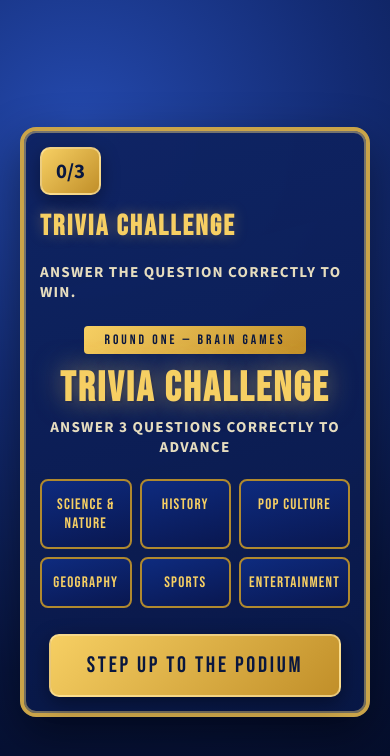
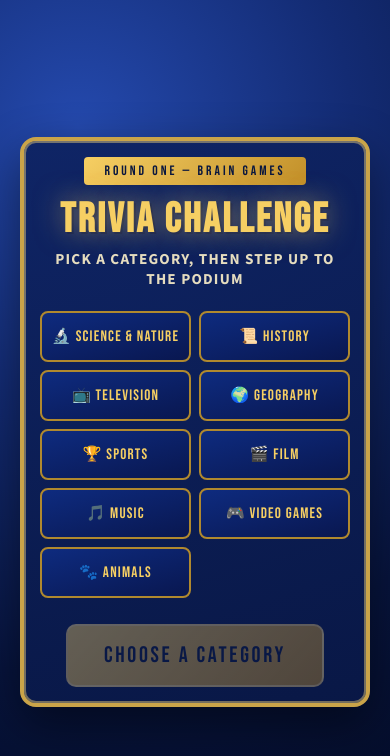
Before and after one commit to julisam101/braingames, a plain HTML site: page roundone.html in a window 390 px wide. Drawn offline with nearby package versions, Linux system fonts and the light colour scheme; no server answers.

Commit message:
final touches

```diff
--- a/roundone.html
+++ b/roundone.html
@@ -280,7 +280,12 @@
             grid-template-columns: repeat(3, 1fr);
             gap: 8px;
             margin: 0 auto 26px;
-            max-width: 480px;
+            max-width: 520px;
+        }
+        @media (max-width: 420px) {
+            .intro-categories {
+                grid-template-columns: repeat(2, 1fr);
+            }
         }
         .category-tile {
             background: linear-gradient(165deg, #0e2b7f 0%, #091750 100%);
@@ -292,6 +297,20 @@
             letter-spacing: 0.08em;
             color: #f6cf63;
             text-align: center;
+            cursor: pointer;
+            transition: transform 0.15s ease, box-shadow 0.15s ease, background 0.15s ease;
+            user-select: none;
+        }
+        .category-tile:hover {
+            transform: translateY(-2px);
+            box-shadow: 0 6px 16px rgba(0,0,0,0.4);
+        }
+        .category-tile.selected {
+            background: linear-gradient(135deg, #f6cf63 0%, #c18f29 100%);
+            color: #09173f;
+            border-color: #fff7c0;
+            box-shadow: 0 0 0 3px rgba(246,207,99,0.45), 0 6px 18px rgba(0,0,0,0.35);
+            transform: translateY(-2px);
         }
         .begin-btn {
             background: linear-gradient(135deg, #f6cf63 0%, #c18f29 100%);
@@ -306,6 +325,13 @@
             transition: transform 0.2s ease, filter 0.2s ease, box-shadow 0.2s ease;
             box-shadow: 0 6px 20px rgba(0,0,0,0.4);
         }
+        .begin-btn:disabled {
+            opacity: 0.38;
+            cursor: not-allowed;
+            filter: none;
+            transform: none;
+            box-shadow: none;
+        }
         .begin-btn:hover {
             transform: translateY(-2px);
             filter: brightness(1.08);
@@ -319,26 +345,27 @@
 <body>
     <div class="progress-bar" id="progressBar"></div>
     <div class="container">
-        <div class="score-tracker" id="scoreTracker">0/3</div>
-        <h1>Trivia Challenge</h1>
-        <p class="subtitle">Answer the question correctly to win.</p>
 
         <div class="intro-panel" id="introPanel">
             <div class="intro-banner">Round One &mdash; Brain Games</div>
             <h2 class="intro-title">Trivia Challenge</h2>
-            <p class="intro-sub">Answer 3 questions correctly to advance</p>
+            <p class="intro-sub">Pick a category, then step up to the podium</p>
             <div class="intro-categories">
-                <div class="category-tile">Science &amp; Nature</div>
-                <div class="category-tile">History</div>
-                <div class="category-tile">Pop Culture</div>
-                <div class="category-tile">Geography</div>
-                <div class="category-tile">Sports</div>
-                <div class="category-tile">Entertainment</div>
+                <div class="category-tile" data-category-id="17" data-category-name="Science &amp; Nature">🔬 Science &amp; Nature</div>
+                <div class="category-tile" data-category-id="23" data-category-name="History">📜 History</div>
+                <div class="category-tile" data-category-id="14" data-category-name="TV">📺 Television</div>
+                <div class="category-tile" data-category-id="22" data-category-name="Geography">🌍 Geography</div>
+                <div class="category-tile" data-category-id="21" data-category-name="Sports">🏆 Sports</div>
+                <div class="category-tile" data-category-id="11" data-category-name="Film">🎬 Film</div>
+                <div class="category-tile" data-category-id="12" data-category-name="Music">🎵 Music</div>
+                <div class="category-tile" data-category-id="15" data-category-name="Video Games">🎮 Video Games</div>
+                <div class="category-tile" data-category-id="27" data-category-name="Animals">🐾 Animals</div>
             </div>
-            <button class="begin-btn" id="beginButton">Step Up to the Podium</button>
+            <button class="begin-btn" id="beginButton" disabled>Choose a Category</button>
         </div>
 
         <div class="game-shell" id="gameShell">
+            <div class="score-tracker" id="scoreTracker">0/3</div>
             <div class="question-card">
                 <div id="questionText" class="question-text">Loading trivia question...</div>
                 <div id="answers" class="answers"></div>
@@ -352,7 +379,8 @@
     </div>
 
     <script>
-        const triviaApiUrl = 'https://opentdb.com/api.php?amount=50&difficulty=easy&type=multiple';
+        const triviaApiBase = 'https://opentdb.com/api.php?amount=20&difficulty=easy&type=multiple';
+        let selectedCategoryId = null;
         let triviaQuestions = [];
         let currentQuestion = null;
         let selectedAnswer = null;
@@ -371,9 +399,23 @@
         const gameShell = document.getElementById('gameShell');
         const beginButton = document.getElementById('beginButton');
 
+        // Category tile selection
+        document.querySelectorAll('.category-tile').forEach(tile => {
+            tile.addEventListener('click', () => {
+                document.querySelectorAll('.category-tile').forEach(t => t.classList.remove('selected'));
+                tile.classList.add('selected');
+                selectedCategoryId = tile.dataset.categoryId;
+                const name = tile.dataset.categoryName;
+                beginButton.disabled = false;
+                beginButton.textContent = `Play ${name}`;
+            });
+        });
+
         beginButton.addEventListener('click', () => {
+            if (!selectedCategoryId) return;
             introPanel.style.display = 'none';
             gameShell.style.display = 'block';
+            loadTriviaQuestions();
         });
 
         function decodeHtml(text) {
@@ -392,8 +434,13 @@
 
         async function loadTriviaQuestions() {
             try {
-                const response = await fetch(triviaApiUrl);
+                const url = `${triviaApiBase}&category=${selectedCategoryId}`;
+                const response = await fetch(url);
                 const data = await response.json();
+                if (!data.results || data.results.length === 0) {
+                    questionText.textContent = 'No questions found for that category. Try a different one.';
+                    return;
+                }
                 triviaQuestions = data.results.map(question => ({
                     question: decodeHtml(question.question),
                     correct_answer: decodeHtml(question.correct_answer),
@@ -533,7 +580,6 @@
             }
         });
 
-        loadTriviaQuestions();
         updateScore();
     </script>
 </body>
```
Also changed, not shown: roundthree.html (+13 -2 lines).
